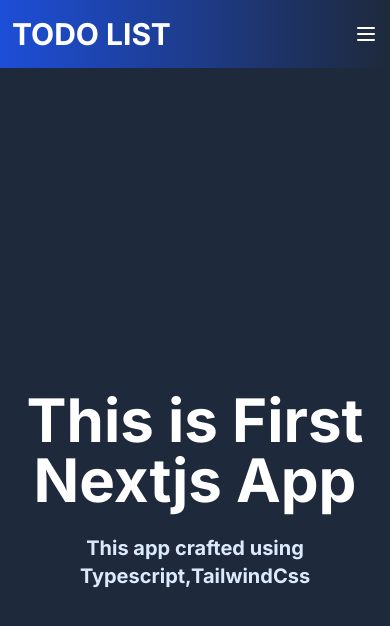
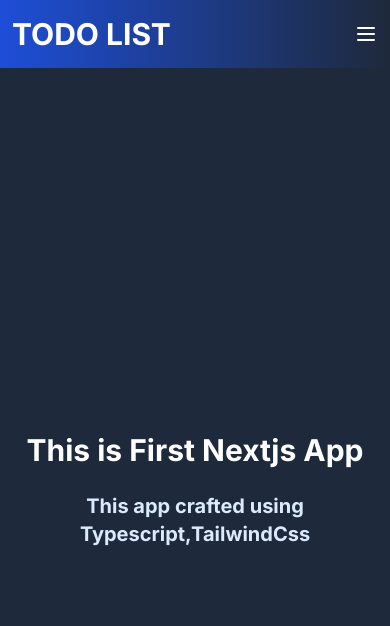
Before and after one commit to momotan039/ToDoList-Nextjs, a Next.js app: page / in a window 390 px wide. Shown: the top 626 px of the page. Built offline with nearby package versions, Linux system fonts and the light colour scheme.

Commit message:
restyle home page and fix responsive

```diff
--- a/app/page.tsx
+++ b/app/page.tsx
@@ -4,7 +4,7 @@
 export default function Home() {
   return (
     <div className="flex justify-center items-center flex-col h-screen">
-      <h1 className="text-white font-bold text-center text-6xl">
+      <h1 className="text-white font-bold text-center text-3xl sm:text-4xl   lg:text-6xl ">
         This is First Nextjs App
       </h1>
       <p className="text-center text-blue-100 font-bold mt-6 text-xl">This app crafted using Typescript,TailwindCss</p>
```
